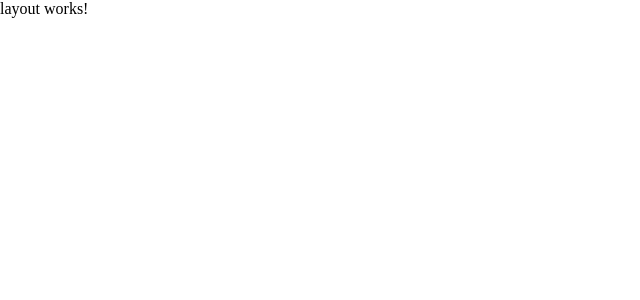
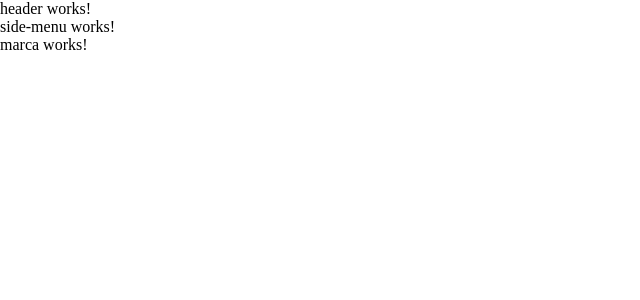
Before and after one commit to robertogsf/PID, an Angular app: page /home in a window 1280 px wide. Shown: the top 300 px of the page, without its empty margins (0-640 px from the left). Built offline with nearby package versions, Linux system fonts and the light colour scheme.

Commit message:
added marca and fixed routing

```diff
--- a/src/app/app.component.ts
+++ b/src/app/app.component.ts
@@ -1,11 +1,11 @@
 import { Component } from '@angular/core';
-import { RouterOutlet } from '@angular/router';
+import { LayoutComponent } from './components/layout/layout.component';
 
 @Component({
   selector: 'app-root',
   standalone: true,
-  imports: [RouterOutlet],
-  template: '<router-outlet />',
+  template: '<app-layout />',
+  imports: [LayoutComponent],
 })
 export class AppComponent {
   title = 'pid-angular';
--- a/src/app/app.routes.ts
+++ b/src/app/app.routes.ts
@@ -1,5 +1,5 @@
 import { Routes } from '@angular/router';
-import { LayoutComponent } from './components/layout/layout.component';
+import { MarcaComponent } from './pages/marca/marca.component';
 
 export const routes: Routes = [
   {
@@ -9,7 +9,7 @@ export const routes: Routes = [
   },
   {
     path: 'home',
-    component: LayoutComponent,
+    component: MarcaComponent,
   },
   {
     path: '**',
--- a/src/app/components/layout/layout.component.html
+++ b/src/app/components/layout/layout.component.html
@@ -1 +1,3 @@
-<p>layout works!</p>
+<header><app-header /></header>
+<aside><app-side-menu /></aside>
+<main><router-outlet /></main>
--- /dev/null
+++ b/src/app/pages/marca/marca.component.html
@@ -0,0 +1 @@
+<p>marca works!</p>
```
Also changed, not shown: src/app/components/layout/layout.component.ts (+6 -5 lines), src/app/pages/marca/marca.component.ts (added, +12 -0 lines), src/app/pages/marca/marca.component.css (added), 1 other file (tests, documents, lock files or other folders).
